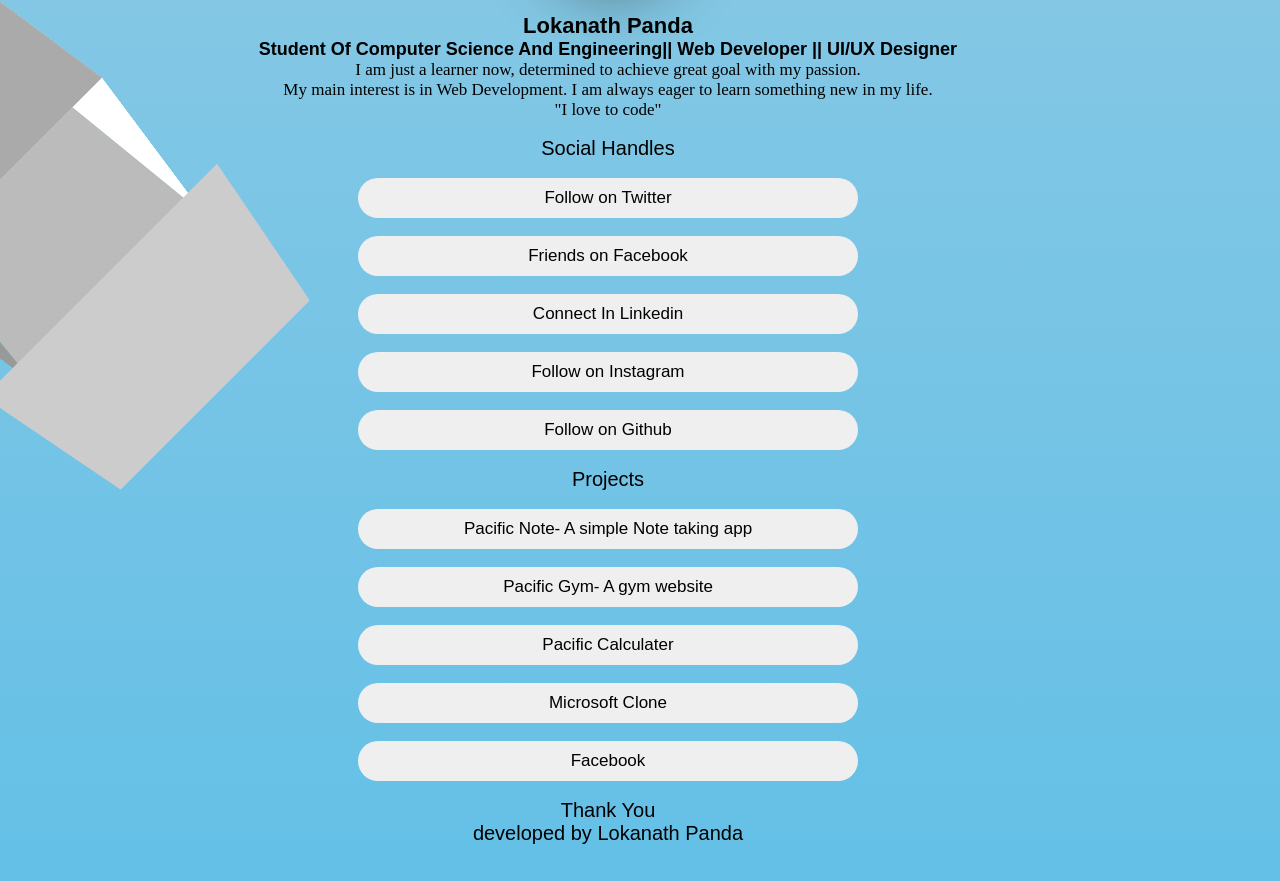
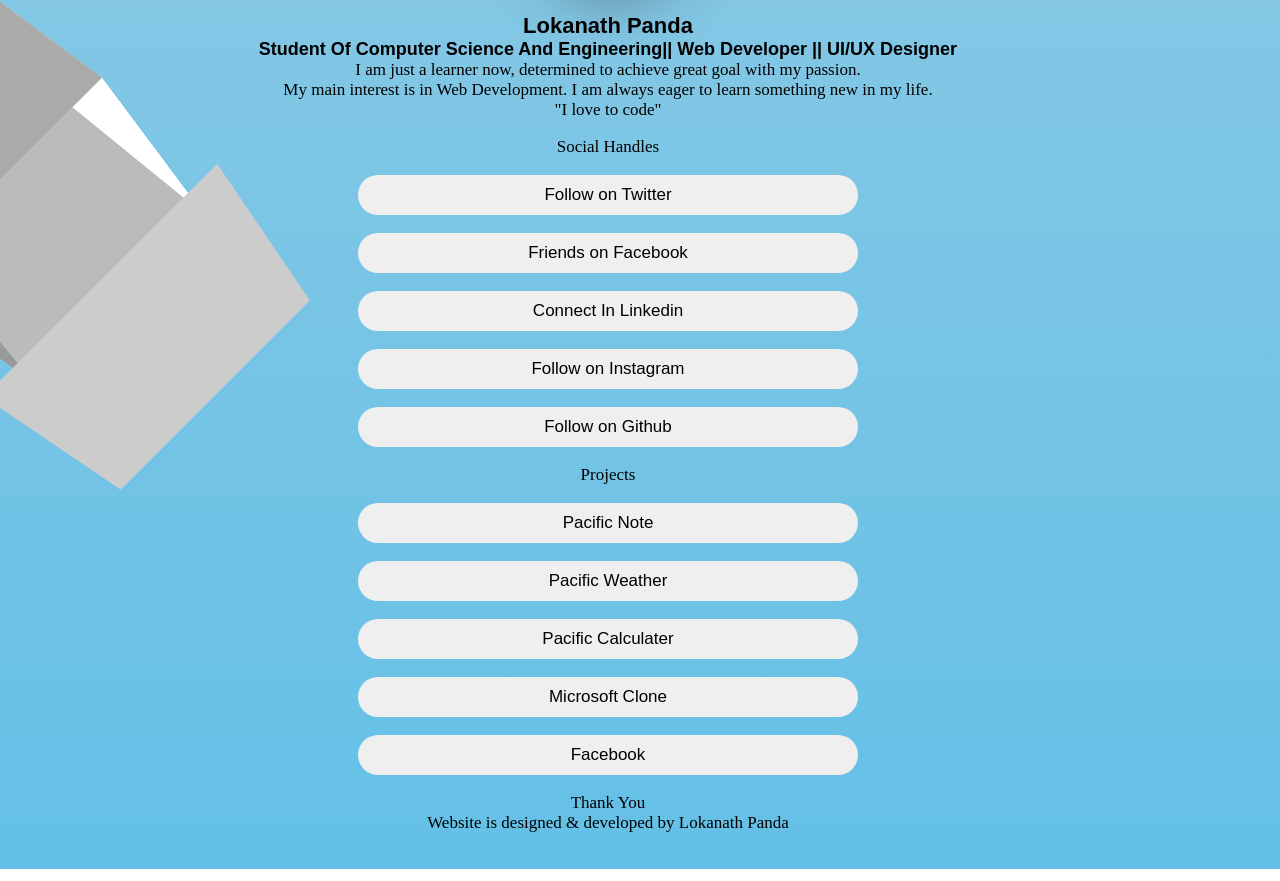
Before and after one commit to iamlokanath/Lokanath, a React (Create React App) app: page / in a window 1280 px wide. Shown: the part 220-1101 px from the top of the page. Built offline with nearby package versions, Linux system fonts and the light colour scheme.

Commit message:
weather_app_added

```diff
--- a/src/App.css
+++ b/src/App.css
@@ -152,9 +152,8 @@ button:hover{
   font-weight: 600;
 }
 .heading {
-  font-size: 20px;
-  font-weight: 500;
-  font-family: sans-serif;
+  font-family: 'Baloo Bhai 2', cursive;
+  font-size: 17px;
 }
 .button{
   min-width: 500px;
--- a/src/App.js
+++ b/src/App.js
@@ -64,9 +64,9 @@ function App() {
               Projects
           </div>
               <br></br>
-              <button className="button button1" type="button"><a href="https://pacific-note.netlify.app/" target="_blank" rel="noreferrer">Pacific Note- A simple Note taking app</a></button>
+              <button className="button button1" type="button"><a href="https://pacific-note.netlify.app/" target="_blank" rel="noreferrer">Pacific Note</a></button>
               <br></br>
-              <button className="button button2" type="button"><a href="https://pacific-note.netlify.app/" target="_blank" rel="noreferrer">Pacific Gym- A gym website</a></button>
+              <button className="button button2" type="button"><a href="https://iamlokanath.github.io/weather/" target="_blank" rel="noreferrer">Pacific Weather</a></button>
               <br></br>
               <button className="button button3" type="button"><a href="https://iamlokanath.github.io/Pacific_Calculator/" target="_blank" rel="noreferrer">Pacific Calculater</a></button>
               <br></br>
@@ -76,7 +76,7 @@ function App() {
               <br></br>
           <footer className="heading">
               Thank You <br />
-              developed by Lokanath Panda
+              Website is designed & developed by Lokanath Panda
           </footer>
               <br></br>
           <br></br>
```
